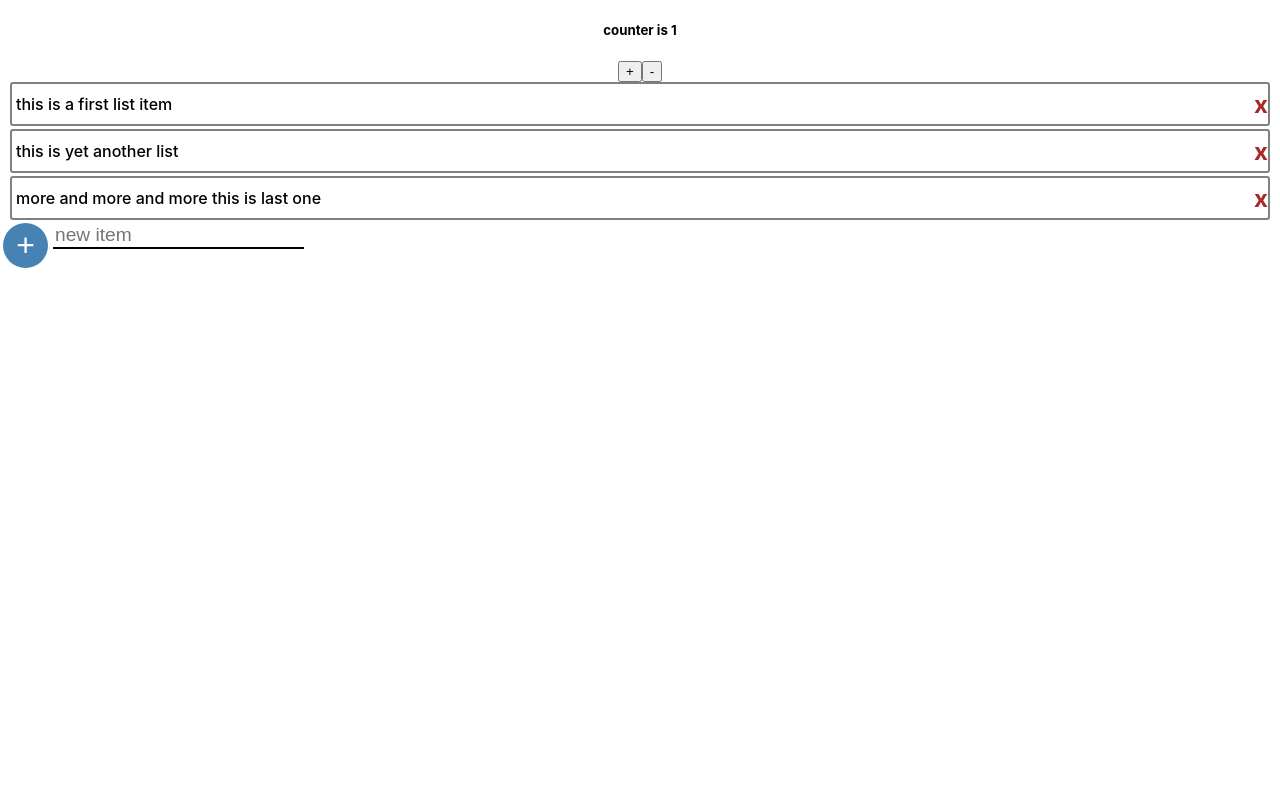
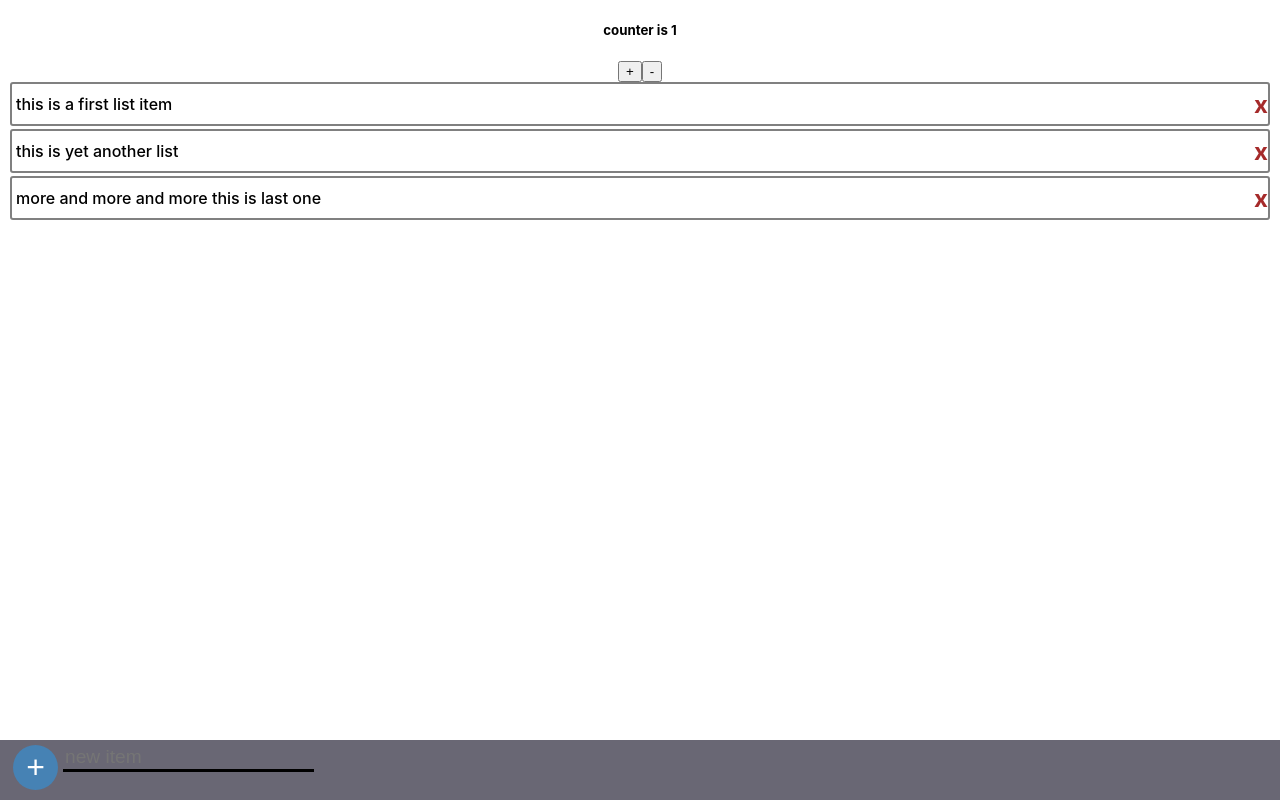
Before and after one commit to Luka-dot/familyShopper, a React (Create React App) app: page / in a window 1280 px wide. Built offline with nearby package versions, Linux system fonts and the light colour scheme.

Commit message:
add button sticky to bottom of the view

```diff
--- a/src/App.js
+++ b/src/App.js
@@ -15,7 +15,9 @@ function App(props) {
       <button onClick={props.increment}>+</button>
       <button onClick={props.decrement}>-</button>
       <MainList />
-      <CustomButton />
+      <div className="positionInBottom" >
+        <CustomButton  />
+        </div>
     </div>
   );
 }
--- a/src/App.scss
+++ b/src/App.scss
@@ -1,5 +1,18 @@
 .App {
   text-align: center;
+  min-height: 80vh;
+  padding-bottom:90px;
+
+  .positionInBottom {
+    position: fixed;
+    left:0;
+    bottom:0;
+    right:0;
+    padding-top: 5px;
+    padding-bottom: 10px;
+    padding-left: 10px;
+    background-color:rgb(105, 103, 116);
+  }
 }
 
 .App-header {
--- a/src/components/button/custom-button-component.jsx
+++ b/src/components/button/custom-button-component.jsx
@@ -41,7 +41,7 @@ const CustomButton = () => {
                 onClick={() => handleEnter(entry)}
             >+</button>
             <form onSubmit={(e) => handleKeyEnter(e)}>
-                <input className="input-text" placeholder="new item" value={entry} onChange={(e) => hadleChange(e)}></input>
+                <input className="input-text" placeholder="new item" value={entry} onChange={(e) => hadleChange(e)} />
             </form>
         </div>
     )
--- a/src/components/button/custom-button.styles.scss
+++ b/src/components/button/custom-button.styles.scss
@@ -24,7 +24,14 @@
         border-bottom: solid 2px black;
         font-size: larger;
         color: darkblue
+
+
     }
+
+    .input-text, textarea {
+        background-color :rgb(105, 103, 116);
+        border-bottom: solid 3px black;
+      }
 
     @media screen and (max-width: 800px) {
         align-items: center;
```
